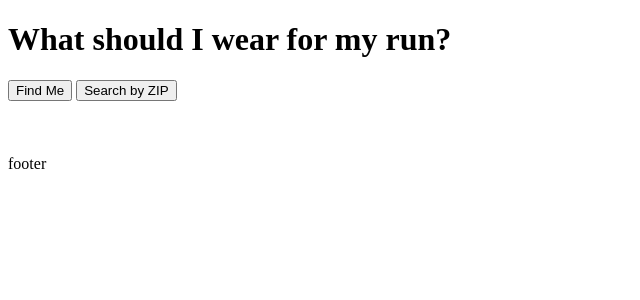
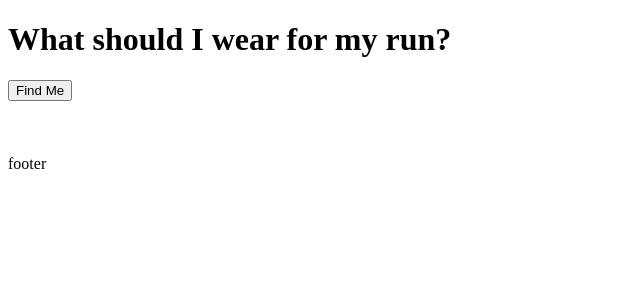
Before and after one commit to mdlarson/ProjectRunwear, a Flask app: page / in a window 1280 px wide. Shown: the part 26-326 px from the top of the page, without its empty margins (0-640 px from the left). Run offline with Flask 3, Linux system fonts and the light colour scheme.

Commit message:
Remove button for ZIP search

```diff
--- a/templates/runwear.html
+++ b/templates/runwear.html
@@ -14,10 +14,7 @@
     <header>header</header>
     <main>
         <h1>What should I wear for my run?</h1>
-        <button onclick="getLocation()">Find Me</button>
-
-        <!-- placeholder for future string search -->
-        <button onclick="getLocation()">Search by ZIP</button>
+        <button onclick="getLocation()">Find Me</button><br>
         <div id="latLongOutput"></div><br>
         <div id="forecastSourceOutput"></div><br>
         <div id="forecastOutput"></div><br>
```
